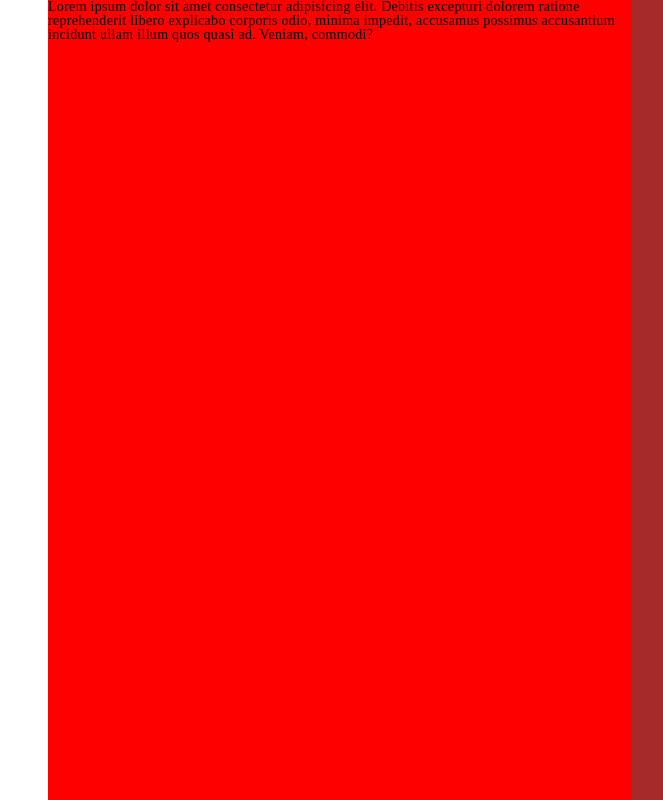
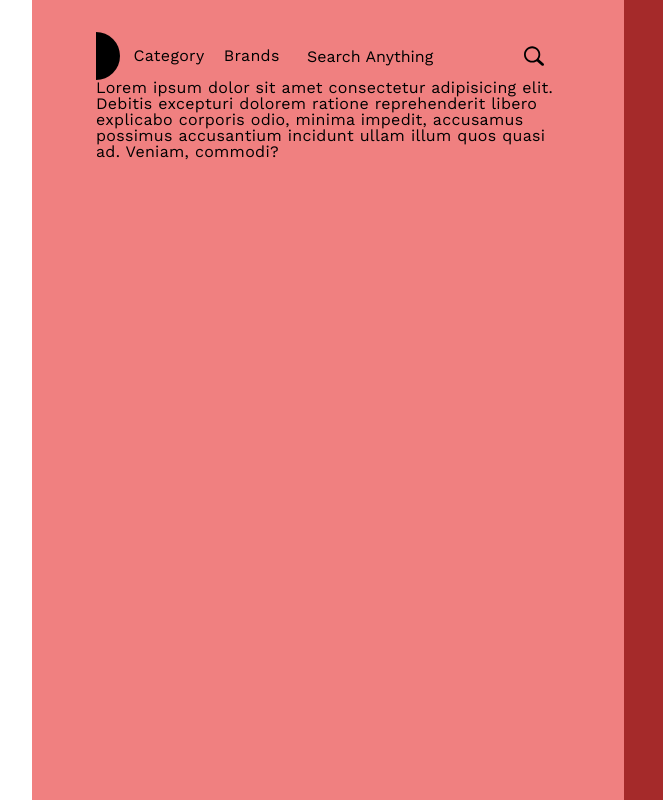
Before and after one commit to Phainix/UIPlayGround, a plain HTML site: page SkinCare/index.html in a window 1280 px wide. Shown: the whole page, without its empty margins (64-727 px from the left). Drawn offline with nearby package versions, Linux system fonts and the light colour scheme.

Commit message:
Desc Navbar

```diff
--- a/SkinCare/index.html
+++ b/SkinCare/index.html
@@ -1,13 +1,18 @@
 <!DOCTYPE html>
 <html lang="en">
+
 <head>
     <meta charset="UTF-8">
     <meta http-equiv="X-UA-Compatible" content="IE=edge">
     <meta name="viewport" content="width=device-width, initial-scale=1.0">
     <title>Skin Care</title>
+    <link rel="preconnect" href="https://fonts.googleapis.com">
+    <link rel="preconnect" href="https://fonts.gstatic.com" crossorigin>
+    <link href="https://fonts.googleapis.com/css2?family=Work+Sans:wght@400;600&display=swap" rel="stylesheet">
     <link rel="stylesheet" href="../shared/base.css">
     <link rel="stylesheet" href="style.css">
 </head>
+
 <body>
     <div id="main">
         <div class="product-selector">
@@ -17,10 +22,41 @@
         </div>
         <div class="active-product">
             <div class="product-desc">
-                Lorem ipsum dolor sit amet consectetur adipisicing elit. Debitis excepturi dolorem ratione reprehenderit libero explicabo corporis odio, minima impedit, accusamus possimus accusantium incidunt ullam illum quos quasi ad. Veniam, commodi?
+                <nav id="desc-nav">
+                    <a href="" class="brand">
+                        <span class="logo"></span>
+                    </a>
+                    <div class="nav-list">
+                        <span class="nav-item">Category</span>
+                        <span class="nav-item">Brands</span>
+                    </div>
+                    <div id="search-form">
+                        <form action="">
+                            <div class="input-group">
+                                <input type="text" name="query" id="query" placeholder="Search Anything">
+                                <button type="submit" id="search-btn">
+                                    <svg version="1.1" id="Layer_1"
+                                        xmlns="http://www.w3.org/2000/svg" xmlns:xlink="http://www.w3.org/1999/xlink"
+                                        x="0px" y="0px" width="122.879px" height="119.799px"
+                                        viewBox="0 0 122.879 119.799" enable-background="new 0 0 122.879 119.799"
+                                        xml:space="preserve">
+                                        <g>
+                                            <path
+                                                d="M49.988,0h0.016v0.007C63.803,0.011,76.298,5.608,85.34,14.652c9.027,9.031,14.619,21.515,14.628,35.303h0.007v0.033v0.04 h-0.007c-0.005,5.557-0.917,10.905-2.594,15.892c-0.281,0.837-0.575,1.641-0.877,2.409v0.007c-1.446,3.66-3.315,7.12-5.547,10.307 l29.082,26.139l0.018,0.016l0.157,0.146l0.011,0.011c1.642,1.563,2.536,3.656,2.649,5.78c0.11,2.1-0.543,4.248-1.979,5.971 l-0.011,0.016l-0.175,0.203l-0.035,0.035l-0.146,0.16l-0.016,0.021c-1.565,1.642-3.654,2.534-5.78,2.646 c-2.097,0.111-4.247-0.54-5.971-1.978l-0.015-0.011l-0.204-0.175l-0.029-0.024L78.761,90.865c-0.88,0.62-1.778,1.209-2.687,1.765 c-1.233,0.755-2.51,1.466-3.813,2.115c-6.699,3.342-14.269,5.222-22.272,5.222v0.007h-0.016v-0.007 c-13.799-0.004-26.296-5.601-35.338-14.645C5.605,76.291,0.016,63.805,0.007,50.021H0v-0.033v-0.016h0.007 c0.004-13.799,5.601-26.296,14.645-35.338C23.683,5.608,36.167,0.016,49.955,0.007V0H49.988L49.988,0z M50.004,11.21v0.007h-0.016 h-0.033V11.21c-10.686,0.007-20.372,4.35-27.384,11.359C15.56,29.578,11.213,39.274,11.21,49.973h0.007v0.016v0.033H11.21 c0.007,10.686,4.347,20.367,11.359,27.381c7.009,7.012,16.705,11.359,27.403,11.361v-0.007h0.016h0.033v0.007 c10.686-0.007,20.368-4.348,27.382-11.359c7.011-7.009,11.358-16.702,11.36-27.4h-0.006v-0.016v-0.033h0.006 c-0.006-10.686-4.35-20.372-11.358-27.384C70.396,15.56,60.703,11.213,50.004,11.21L50.004,11.21z" />
+                                        </g>
+                                    </svg>
+                                </button>
+                            </div>
+                        </form>
+                    </div>
+                </nav>
+                Lorem ipsum dolor sit amet consectetur adipisicing elit. Debitis excepturi dolorem ratione reprehenderit
+                libero explicabo corporis odio, minima impedit, accusamus possimus accusantium incidunt ullam illum quos
+                quasi ad. Veniam, commodi?
             </div>
             <div class="product-img"></div>
         </div>
     </div>
 </body>
+
 </html>
--- a/SkinCare/style.css
+++ b/SkinCare/style.css
@@ -1,3 +1,7 @@
+body, button, input {
+    font-family: 'Work Sans', sans-serif;
+    font-weight: 400;
+}
 #main {
     height: 100vh;
     width: 100vw;
@@ -5,7 +9,7 @@
 }
 
 .product-selector {
-    flex: 0 0 8rem;
+    flex: 0 0 6rem;
     height: 100%;
 }
 
@@ -20,9 +24,84 @@
 }
 
 .product-desc {
-    background-color: red;
+    background-color: lightcoral;
+    padding: 2rem 4rem;
 }
 
 .product-img {
     background-color: brown;
 }
+
+nav#desc-nav {
+    display: flex;
+    justify-content: space-between;
+    align-items: center;
+}
+
+.brand {
+    overflow: hidden;
+    position: relative;
+    width: 1.5rem;
+    height: 3rem;
+}
+
+span.logo {
+    width: 3rem;
+    height: 3rem;
+    border-top-right-radius: 50%;
+    border-bottom-right-radius: 50%;
+    display: flex;
+    border-right: 1.5rem solid black;
+    position: absolute;
+    left: -1.5rem;
+}
+
+input#query, button#search-btn {
+    border: none;
+    background: transparent;
+    color: #000;
+}
+
+input#query {
+    padding: 0.6rem 0.8rem;
+    padding-right: 2.5rem;
+    border: 1px solid transparent;
+    border-radius: 2rem;
+}
+
+button#search-btn {
+    width: 2rem;
+    cursor: pointer;
+    position: absolute;
+    right: 0.6rem;
+    height: 100%;
+    top: 0;
+    bottom: 0;
+    display: inline-flex;
+}
+
+button#search-btn > svg {
+    width: 100%;
+    height: 100%;
+}
+
+.input-group {
+    display: flex;
+    position: relative;
+}
+
+input#query:focus {
+    outline: none;
+    border-color: black;
+}
+
+input:-internal-autofill-selected {
+}
+
+.nav-list {
+    display: flex;
+}
+
+span.nav-item {
+    padding: 0.6rem;
+}
--- a/shared/base.css
+++ b/shared/base.css
@@ -6,10 +6,12 @@ html, body {
     overflow-x: hidden;
     overflow-y: auto;
     display: block;
-    font-size: 14px;
-    /* font-family: 'Quicksand', sans-serif; */
     letter-spacing: .3px;
     line-height: 1;
+}
+
+body, input, select, textarea, button {
+    font-size: 16px;
 }
 
 a {
@@ -31,7 +33,28 @@ a {
     box-sizing: border-box;
 }
 
-h1, h2, h3, h4, h5,h6, p, ul, ol {
+h1, h2, h3, h4, h5, h6, p, ul, ol {
     margin: 0;
     padding: 0;
 }
+
+::placeholder {
+    /* Chrome, Firefox, Opera, Safari 10.1+ */
+    color: inherit;
+    /* Firefox */
+    opacity: 1;
+}
+
+:-ms-input-placeholder {
+    /* Internet Explorer 10-11 */
+    color: inherit;
+}
+
+::-ms-input-placeholder {
+    /* Microsoft Edge */
+    color: inherit;
+}
+
+input {
+    background: none;
+}
```
